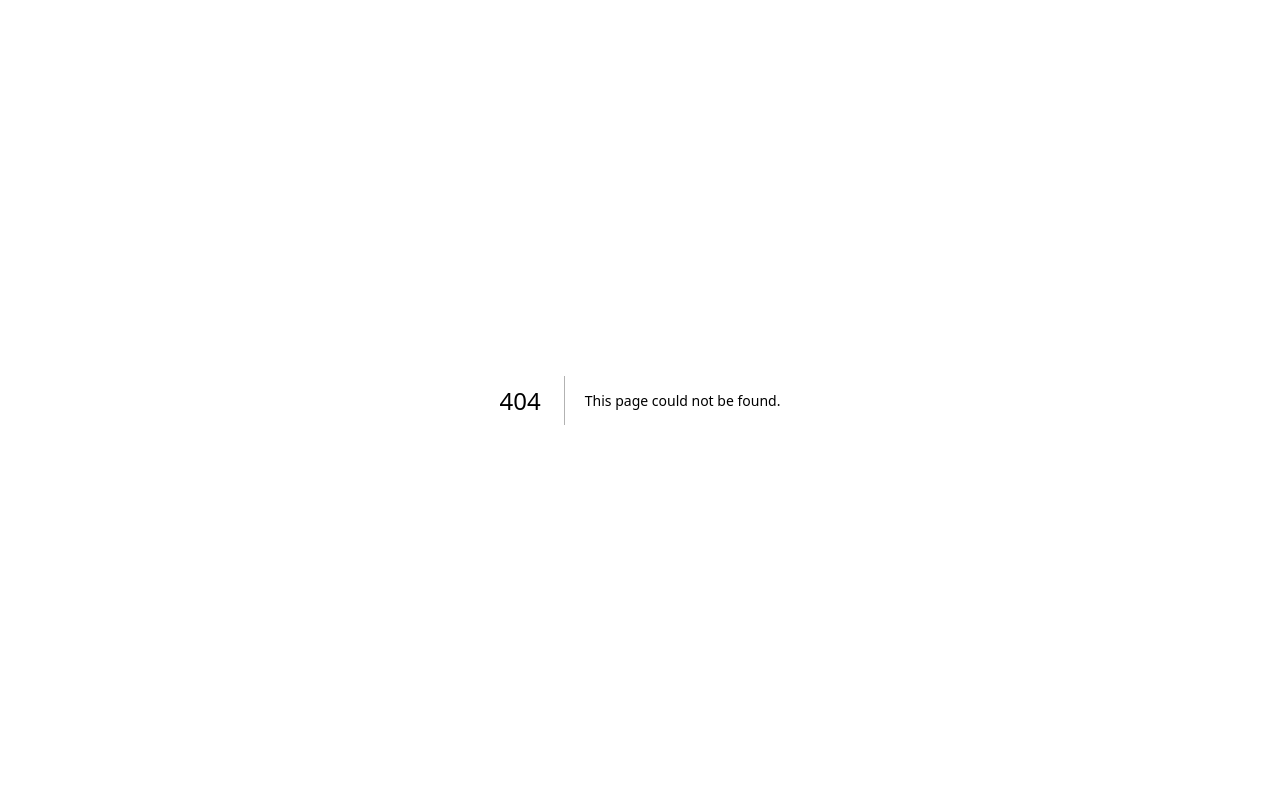
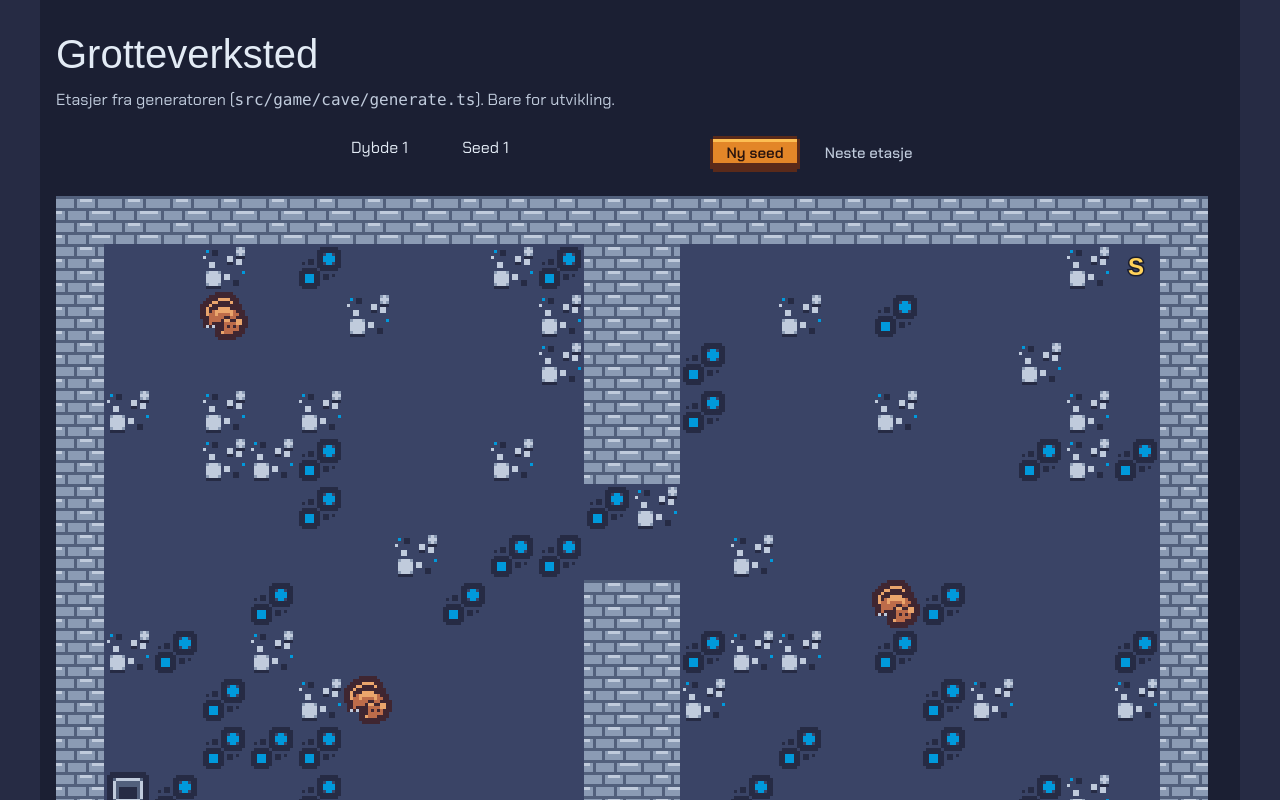
Before and after one commit to nicolinem/sanity-christmas-calendar, a Next.js app: page /grotte in a window 1280 px wide. Before the commit this address had no page. Shown: the top 800 px of the page. Built offline with nearby package versions, Linux system fonts and the light colour scheme; a web font is replaced by a local one.

Commit message:
Verksted for grotta i dev
Co-Authored-By: Claude Opus 5.5 <noreply@anthropic.com>

```diff
--- /dev/null
+++ b/src/app/grotte/page.tsx
@@ -0,0 +1,8 @@
+import { notFound } from "next/navigation";
+import CaveLab from "@/components/cave/CaveLab";
+
+// The cave workbench: only in development, never in the deployed game.
+export default function CavePage() {
+  if (process.env.NODE_ENV === "production") notFound();
+  return <CaveLab />;
+}
--- /dev/null
+++ b/src/components/cave/CaveLab.tsx
@@ -0,0 +1,184 @@
+"use client";
+
+import { useEffect, useMemo, useRef, useState } from "react";
+import { ENEMIES } from "@/game/cave/enemies";
+import { generateFloor } from "@/game/cave/generate";
+import { ROOM_H, ROOM_W } from "@/game/cave/rooms";
+import { SHEETS, type SpriteDef } from "@/game/sprites";
+
+// A workbench for the cave floors, at /grotte in development. Pick depth and
+// seed, and look at what the generator makes. Not part of the game.
+
+const SCALE = 3;
+const TILE = 16;
+const STAIRS: SpriteDef = { sheet: "dungeon", frame: 55 };
+const ROCK: SpriteDef = { sheet: "dungeon", frame: 24 };
+const CHEST: SpriteDef = { sheet: "dungeon", frame: 89 };
+
+const newSeed = () => Math.floor(Math.random() * 100000);
+
+function loadImage(url: string): Promise<HTMLImageElement> {
+  return new Promise((resolve, reject) => {
+    const img = new Image();
+    img.onload = () => resolve(img);
+    img.onerror = reject;
+    img.src = url;
+  });
+}
+
+export default function CaveLab() {
+  const [depth, setDepth] = useState(1);
+  const [seed, setSeed] = useState(1);
+  const [previous, setPrevious] = useState<string | undefined>();
+  const floor = useMemo(
+    () => generateFloor(depth, seed, previous),
+    [depth, seed, previous],
+  );
+  const canvas = useRef<HTMLCanvasElement>(null);
+
+  useEffect(() => {
+    const ctx = canvas.current?.getContext("2d");
+    if (!ctx) return;
+    let cancelled = false;
+    const urls = new Set<string>([
+      SHEETS[floor.sheet].url,
+      SHEETS.dungeon.url,
+      ...floor.spawns.map((s) => SHEETS[ENEMIES[s.enemy].sprite.sheet].url),
+    ]);
+    Promise.all([...urls].map(async (u) => [u, await loadImage(u)] as const))
+      .then((loaded) => {
+        if (cancelled) return;
+        const images = new Map(loaded);
+        ctx.imageSmoothingEnabled = false;
+        ctx.clearRect(0, 0, ROOM_W * TILE * SCALE, ROOM_H * TILE * SCALE);
+        const draw = (
+          url: string,
+          cols: number,
+          frame: number,
+          cx: number,
+          cy: number,
+        ) => {
+          const img = images.get(url);
+          if (!img) return;
+          ctx.drawImage(
+            img,
+            (frame % cols) * TILE,
+            Math.floor(frame / cols) * TILE,
+            TILE,
+            TILE,
+            (cx - TILE / 2) * SCALE,
+            (cy - TILE / 2) * SCALE,
+            TILE * SCALE,
+            TILE * SCALE,
+          );
+        };
+        const sprite = (s: SpriteDef, x: number, y: number) => {
+          const sheet = SHEETS[s.sheet];
+          draw(sheet.url, sheet.cols, s.frame, x, y);
+        };
+        const base = SHEETS[floor.sheet];
+        floor.tiles.forEach((row, y) =>
+          row.forEach((frame, x) =>
+            draw(
+              base.url,
+              base.cols,
+              frame,
+              x * TILE + TILE / 2,
+              y * TILE + TILE / 2,
+            ),
+          ),
+        );
+        sprite(STAIRS, floor.stairs.x, floor.stairs.y);
+        floor.rocks.forEach((r) => sprite(ROCK, r.x, r.y));
+        if (floor.chest) sprite(CHEST, floor.chest.x, floor.chest.y);
+        floor.spawns.forEach((s) => sprite(ENEMIES[s.enemy].sprite, s.x, s.y));
+        // S marks where you arrive.
+        ctx.font = `bold ${8 * SCALE}px sans-serif`;
+        ctx.textAlign = "center";
+        ctx.textBaseline = "middle";
+        ctx.lineWidth = 3;
+        ctx.strokeStyle = "#1a1d2e";
+        ctx.fillStyle = "#ffd25a";
+        ctx.strokeText("S", floor.start.x * SCALE, floor.start.y * SCALE);
+        ctx.fillText("S", floor.start.x * SCALE, floor.start.y * SCALE);
+      })
+      .catch(() => {});
+    return () => {
+      cancelled = true;
+    };
+  }, [floor]);
+
+  return (
+    <main className="flab">
+      <header className="flab-head">
+        <h1>Grotteverksted</h1>
+        <p>
+          Etasjer fra generatoren (<code>src/game/cave/generate.ts</code>). Bare
+          for utvikling.
+        </p>
+      </header>
+
+      <section className="flab-actions" aria-label="Kontroller">
+        <label>
+          Dybde{" "}
+          <input
+            type="number"
+            min={1}
+            max={12}
+            value={depth}
+            onChange={(e) => {
+              setPrevious(undefined);
+              setDepth(Math.min(12, Math.max(1, Number(e.target.value) || 1)));
+            }}
+          />
+        </label>
+        <label>
+          Seed{" "}
+          <input
+            type="number"
+            value={seed}
+            onChange={(e) => {
+              setPrevious(undefined);
+              setSeed(Number(e.target.value) || 0);
+            }}
+          />
+        </label>
+        <button
+          type="button"
+          className="btn btn--amber"
+          onClick={() => {
+            setPrevious(undefined);
+            setSeed(newSeed());
+          }}
+        >
+          Ny seed
+        </button>
+        <button
+          type="button"
+          className="btn btn--quiet"
+          disabled={depth >= 12}
+          onClick={() => {
+            setPrevious(floor.room);
+            setDepth(depth + 1);
+            setSeed(seed + 1);
+          }}
+        >
+          Neste etasje
+        </button>
+      </section>
+
+      <canvas
+        ref={canvas}
+        width={ROOM_W * TILE * SCALE}
+        height={ROOM_H * TILE * SCALE}
+        aria-label="Etasjen"
+        style={{ imageRendering: "pixelated", maxWidth: "100%" }}
+      />
+
+      <p className="flab-label">
+        Rom: {floor.room} · Speilet: {floor.mirrored ? "ja" : "nei"} · Låst:{" "}
+        {floor.locked ? "ja" : "nei"} · Monstre: {floor.spawns.length}
+      </p>
+    </main>
+  );
+}
```
